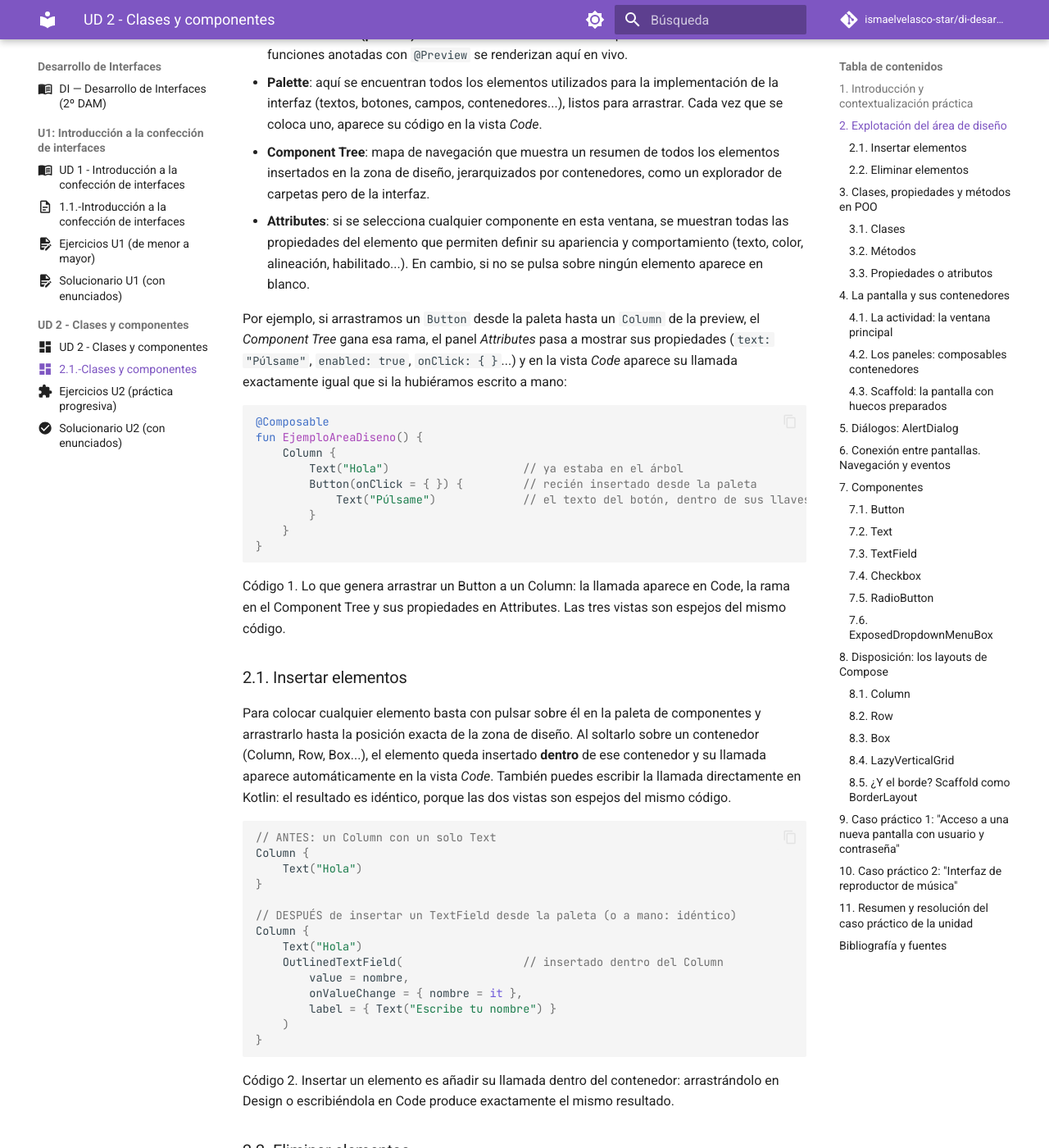
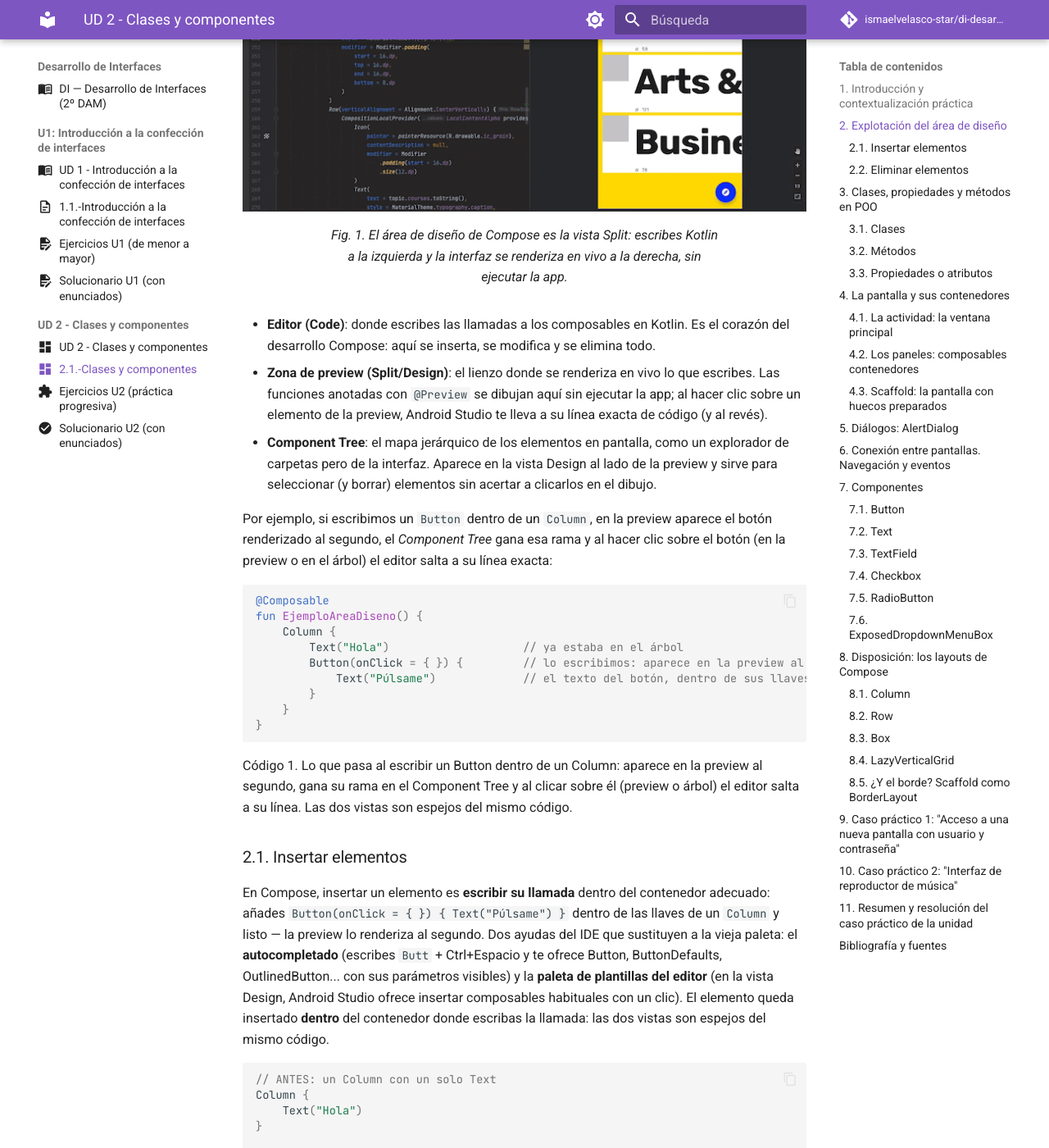
Before and after one commit to ismaelvelasco-star/di-desarrollo-interfaces, an MkDocs documentation site: the page built from docs/section1/u02/teoria/DI-U2.1.-ClasesYComponentes.md, in a window 1280 px wide and 1400 px high, scrolled down 1982 px. Shown: the whole window at 82% size. Built offline with MkDocs 1.6.1 and Material for MkDocs 9.7.7, drawn with Linux system fonts in a browser that asks for light colours; comment, search, counter and statistics services are not loaded; some of the changed text lies outside the part shown.

Commit message:
honestidad IDE: Compose NO tiene paleta drag-and-drop; figura sustituida por captura real de la vista Split; apartado 2 y slides reescritos en code-first con autocompletado

````diff
--- a/docs/section1/u02/teoria/DI-U2.1.-ClasesYComponentes.md
+++ b/docs/section1/u02/teoria/DI-U2.1.-ClasesYComponentes.md
@@ -51,37 +51,38 @@
 
 Conocer en profundidad todas las funcionalidades del área de la vista de diseño es fundamental para un correcto desarrollo. En el tema anterior recorrimos el entorno completo; aquí lo explotamos para construir de verdad.
 
-El flujo de trabajo es siempre el mismo: escribes (o arrastras desde la paleta) un componible en la vista *Code* o *Design*, y la vista *Split* te muestra el resultado renderizándose en vivo. Recordemos las partes principales de la vista de diseño:
+**Primero, una verdad incómoda que conviene saber desde el primer día: en Jetpack Compose no hay paleta de arrastrar y soltar.** Ese flujo de trabajo "visual" (abrir una paleta, arrastrar un botón al lienzo y que se genere código) era el del sistema clásico de Views con XML y el de los editores visuales históricos. Compose apuesta por lo contrario: **primero el código**. Tú escribes la llamada en Kotlin (`Text(`, `Button(`, `Column {`) y la **vista Split** renderiza la interfaz en vivo a tu lado, al segundo. Escribir código ya no significa "no ver nada hasta ejecutar".
+
+El flujo de trabajo es siempre el mismo: escribes el componible en la vista *Code*, y la vista *Split* te muestra el resultado renderizándose en vivo (y si te equivocas, en rojo). Las zonas del entorno que sí usaremos a diario son:
 
 <figure markdown>
-![El área de diseño de Android Studio con sus cuatro zonas: Palette con el catálogo de componentes, Component Tree con la jerarquía, la Preview como lienzo y Attributes con las propiedades del elemento seleccionado.](assets/area-diseno-zonas.svg)
-<figcaption>Fig. 1. El área de diseño: las cuatro zonas y el flujo completo de un componente, desde que lo arrastras hasta que ajustas sus propiedades.</figcaption>
+![Vista Split de Android Studio: el código Kotlin a la izquierda y la preview de Compose renderizándose en vivo a la derecha.](assets/vista-split.png)
+<figcaption>Fig. 1. El área de diseño de Compose es la vista Split: escribes Kotlin a la izquierda y la interfaz se renderiza en vivo a la derecha, sin ejecutar la app.</figcaption>
 </figure>
 
-- **Zona de diseño (preview)**: el lienzo donde se sitúan los componentes de la interfaz. Las funciones anotadas con `@Preview` se renderizan aquí en vivo.
-- **Palette**: aquí se encuentran todos los elementos utilizados para la implementación de la interfaz (textos, botones, campos, contenedores...), listos para arrastrar. Cada vez que se coloca uno, aparece su código en la vista *Code*.
-- **Component Tree**: mapa de navegación que muestra un resumen de todos los elementos insertados en la zona de diseño, jerarquizados por contenedores, como un explorador de carpetas pero de la interfaz.
-- **Attributes**: si se selecciona cualquier componente en esta ventana, se muestran todas las propiedades del elemento que permiten definir su apariencia y comportamiento (texto, color, alineación, habilitado...). En cambio, si no se pulsa sobre ningún elemento aparece en blanco.
+- **Editor (Code)**: donde escribes las llamadas a los composables en Kotlin. Es el corazón del desarrollo Compose: aquí se inserta, se modifica y se elimina todo.
+- **Zona de preview (Split/Design)**: el lienzo donde se renderiza en vivo lo que escribes. Las funciones anotadas con `@Preview` se dibujan aquí sin ejecutar la app; al hacer clic sobre un elemento de la preview, Android Studio te lleva a su línea exacta de código (y al revés).
+- **Component Tree**: el mapa jerárquico de los elementos en pantalla, como un explorador de carpetas pero de la interfaz. Aparece en la vista Design al lado de la preview y sirve para seleccionar (y borrar) elementos sin acertar a clicarlos en el dibujo.
 
-Por ejemplo, si arrastramos un `Button` desde la paleta hasta un `Column` de la preview, el *Component Tree* gana esa rama, el panel *Attributes* pasa a mostrar sus propiedades (`text: "Púlsame"`, `enabled: true`, `onClick: { }`...) y en la vista *Code* aparece su llamada exactamente igual que si la hubiéramos escrito a mano:
+Por ejemplo, si escribimos un `Button` dentro de un `Column`, en la preview aparece el botón renderizado al segundo, el *Component Tree* gana esa rama y al hacer clic sobre el botón (en la preview o en el árbol) el editor salta a su línea exacta:
 
 ```kotlin
 @Composable
 fun EjemploAreaDiseno() {
     Column {
         Text("Hola")                    // ya estaba en el árbol
-        Button(onClick = { }) {         // recién insertado desde la paleta
+        Button(onClick = { }) {         // lo escribimos: aparece en la preview al segundo
             Text("Púlsame")             // el texto del botón, dentro de sus llaves
         }
     }
 }
 ```
 
-Código 1. Lo que genera arrastrar un Button a un Column: la llamada aparece en Code, la rama en el Component Tree y sus propiedades en Attributes. Las tres vistas son espejos del mismo código.
+Código 1. Lo que pasa al escribir un Button dentro de un Column: aparece en la preview al segundo, gana su rama en el Component Tree y al clicar sobre él (preview o árbol) el editor salta a su línea. Las dos vistas son espejos del mismo código.
 
 ### 2.1. Insertar elementos
 
-Para colocar cualquier elemento basta con pulsar sobre él en la paleta de componentes y arrastrarlo hasta la posición exacta de la zona de diseño. Al soltarlo sobre un contenedor (Column, Row, Box...), el elemento queda insertado **dentro** de ese contenedor y su llamada aparece automáticamente en la vista *Code*. También puedes escribir la llamada directamente en Kotlin: el resultado es idéntico, porque las dos vistas son espejos del mismo código.
+En Compose, insertar un elemento es **escribir su llamada** dentro del contenedor adecuado: añades `Button(onClick = { }) { Text("Púlsame") }` dentro de las llaves de un `Column` y listo — la preview lo renderiza al segundo. Dos ayudas del IDE que sustituyen a la vieja paleta: el **autocompletado** (escribes `Butt` + Ctrl+Espacio y te ofrece Button, ButtonDefaults, OutlinedButton... con sus parámetros visibles) y la **paleta de plantillas del editor** (en la vista Design, Android Studio ofrece insertar composables habituales con un clic). El elemento queda insertado **dentro** del contenedor donde escribas la llamada: las dos vistas son espejos del mismo código.
 
 ```kotlin
 // ANTES: un Column con un solo Text
@@ -89,7 +90,7 @@
     Text("Hola")
 }
 
-// DESPUÉS de insertar un TextField desde la paleta (o a mano: idéntico)
+// DESPUÉS de insertar un TextField (escribir su llamada: la preview lo pinta al segundo)
 Column {
     Text("Hola")
     OutlinedTextField(                  // insertado dentro del Column
@@ -100,11 +101,11 @@
 }
 ```
 
-Código 2. Insertar un elemento es añadir su llamada dentro del contenedor: arrastrándolo en Design o escribiéndola en Code produce exactamente el mismo resultado.
+Código 2. Insertar un elemento es escribir su llamada dentro del contenedor: la preview lo pinta al segundo. El autocompletado (Ctrl+Espacio) te guía con los parámetros.
 
 ### 2.2. Eliminar elementos
 
-Para eliminar un elemento, ya sea componente o contenedor, basta con seleccionarlo desde la zona de diseño o desde el *Component Tree*, pulsar **Supr** (o clic derecho → Delete). También puede hacerse desde la vista *Code*, localizando la llamada al componible y eliminándola completa. La primera opción es mucho más rápida y segura, porque el IDE se asegura de borrar todo el bloque (llaves incluidas).
+Para eliminar un elemento hay dos caminos. El rápido: hacer clic sobre él en la **preview** (o seleccionarlo en el *Component Tree*) y pulsar **Supr** — el IDE localiza su llamada y la borra completa. El manual: ir a la vista *Code*, localizar la llamada del componible y eliminarla entera (con sus llaves y parámetros). El primero es más rápido y seguro porque el IDE se asegura de borrar todo el bloque.
 
 ```kotlin
 // ANTES: el Column con el TextField insertado
@@ -117,7 +118,7 @@
     )
 }
 
-// DESPUÉS de eliminar el TextField (Supr sobre él en Design o el Tree):
+// DESPUÉS de eliminar el TextField (clic en la preview + Supr, o borrar la llamada entera):
 Column {
     Text("Hola")
 }
@@ -820,7 +821,7 @@
 
 ## 11. Resumen y resolución del caso práctico de la unidad
 
-En este tema hemos estudiado **Jetpack Compose**, el kit que contiene todas las funciones necesarias para programar todo tipo de componentes visuales. Aunque el número de elementos que incorpora la paleta es muy amplio, aquí se han descrito los más usuales con sus principales parámetros: Button, Text, TextField, Checkbox, RadioButton y el menú desplegable ExposedDropdownMenuBox. El abanico permite infinitas combinaciones que se adecuarán en cada caso a las especificaciones finales de la aplicación.
+En este tema hemos estudiado **Jetpack Compose**, el kit que contiene todas las funciones necesarias para programar todo tipo de componentes visuales. Aunque el número de componentes que ofrece la librería es muy amplio, aquí se han descrito los más usuales con sus principales parámetros: Button, Text, TextField, Checkbox, RadioButton y el menú desplegable ExposedDropdownMenuBox. El abanico permite infinitas combinaciones que se adecuarán en cada caso a las especificaciones finales de la aplicación.
 
 También hemos visto que distinguir entre la **pantalla principal** (actividad) y las **secundarias** (navegación entre composables) y los **diálogos modales** (AlertDialog) es fundamental, no tanto por su implementación como por el uso que se les va a dar: confirmaciones críticas van en diálogo modal; flujos completos, en pantallas navegables.
 
````
Also changed, not shown: slides/section1-di/DI-U2.1.-ClasesYComponentes.md (+5 -5 lines), docs/section1/u02/teoria/assets/area-diseno-zonas.svg (deleted), docs/section1/u02/teoria/assets/vista-split.png (added).
